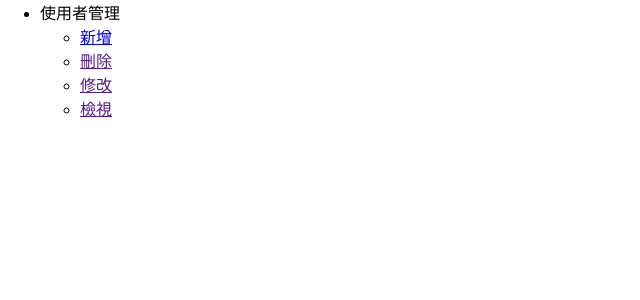
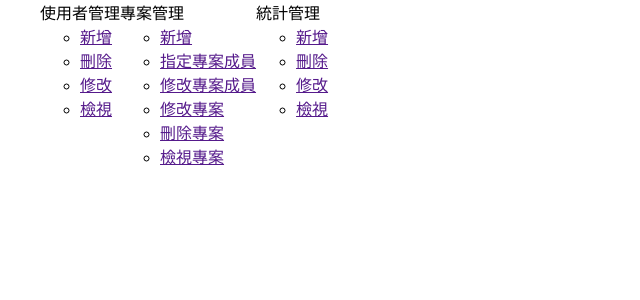
Before and after one commit to creamgod45/project_system, a PHP site: page /lite/admin.php in a window 1280 px wide. Shown: the top 300 px of the page, without its empty margins (0-640 px from the left). Run offline with PHP 8.4, Linux system fonts and the light colour scheme; the visitor is signed in with stand-in values (Sample User, id 1).

Commit message:
ver1.0-alpha

```diff
--- a/lite/admin.php
+++ b/lite/admin.php
@@ -10,14 +10,33 @@
 			break;
 			default:
 				echo '
-					<ul>
-						<li>使用者管理</li>
-						<ul>
-							<li><a href="/lite/index.php">新增</a></li>
-							<li><a href="">刪除</a></li>
-							<li><a href="">修改</a></li>
-							<li><a href="">檢視</a></li>
-						</ul>
+					<ul style="display:flex;">
+						<li style="display:block;">使用者管理
+							<ul>
+								<li><a href="">新增</a></li>
+								<li><a href="">刪除</a></li>
+								<li><a href="">修改</a></li>
+								<li><a href="">檢視</a></li>
+							</ul>
+						</li>
+						<li style="display:block;">專案管理
+							<ul>
+								<li><a href="">新增</a></li>
+								<li><a href="">指定專案成員</a></li>
+								<li><a href="">修改專案成員</a></li>
+								<li><a href="">修改專案</a></li>
+								<li><a href="">刪除專案</a></li>
+								<li><a href="">檢視專案</a></li>
+							</ul>
+						</li>
+						<li style="display:block;">統計管理
+							<ul>
+								<li><a href="">新增</a></li>
+								<li><a href="">刪除</a></li>
+								<li><a href="">修改</a></li>
+								<li><a href="">檢視</a></li>
+							</ul>
+						</li>
 					</ul>
 				';
 			break;
```
Also changed, not shown: admin.php (line endings or trailing spaces).
